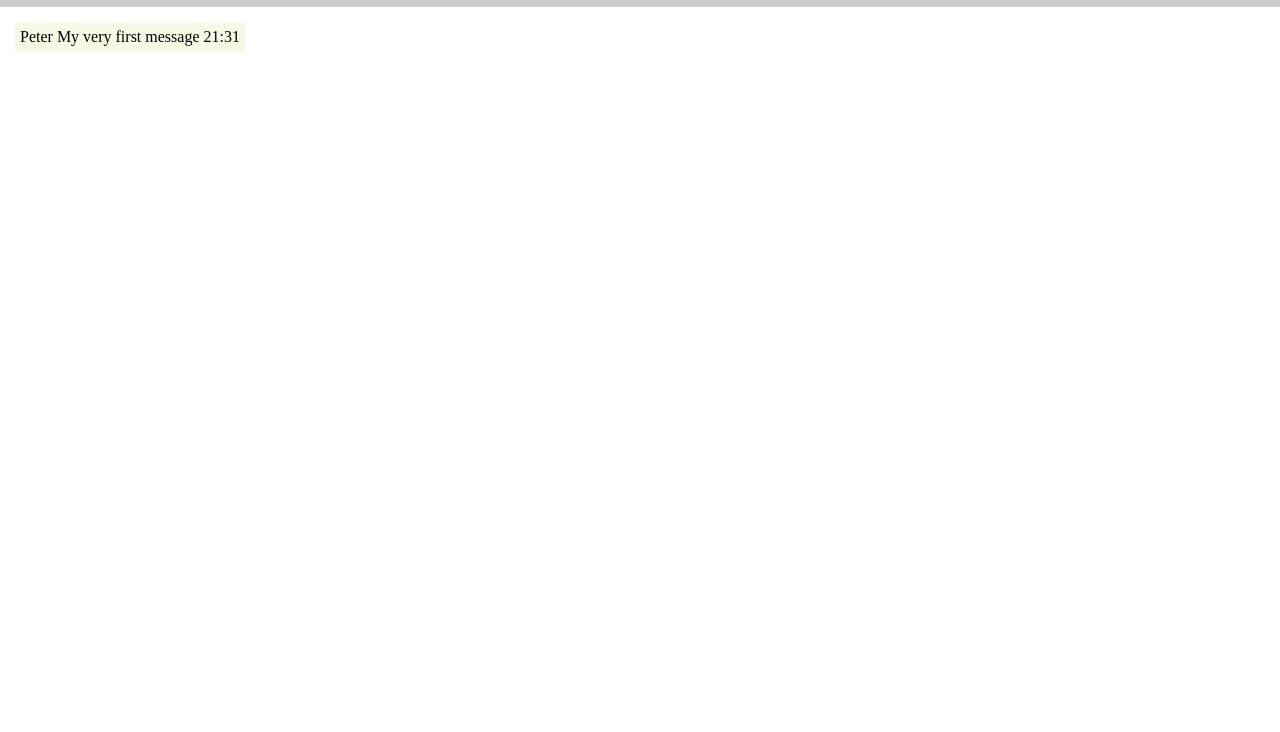
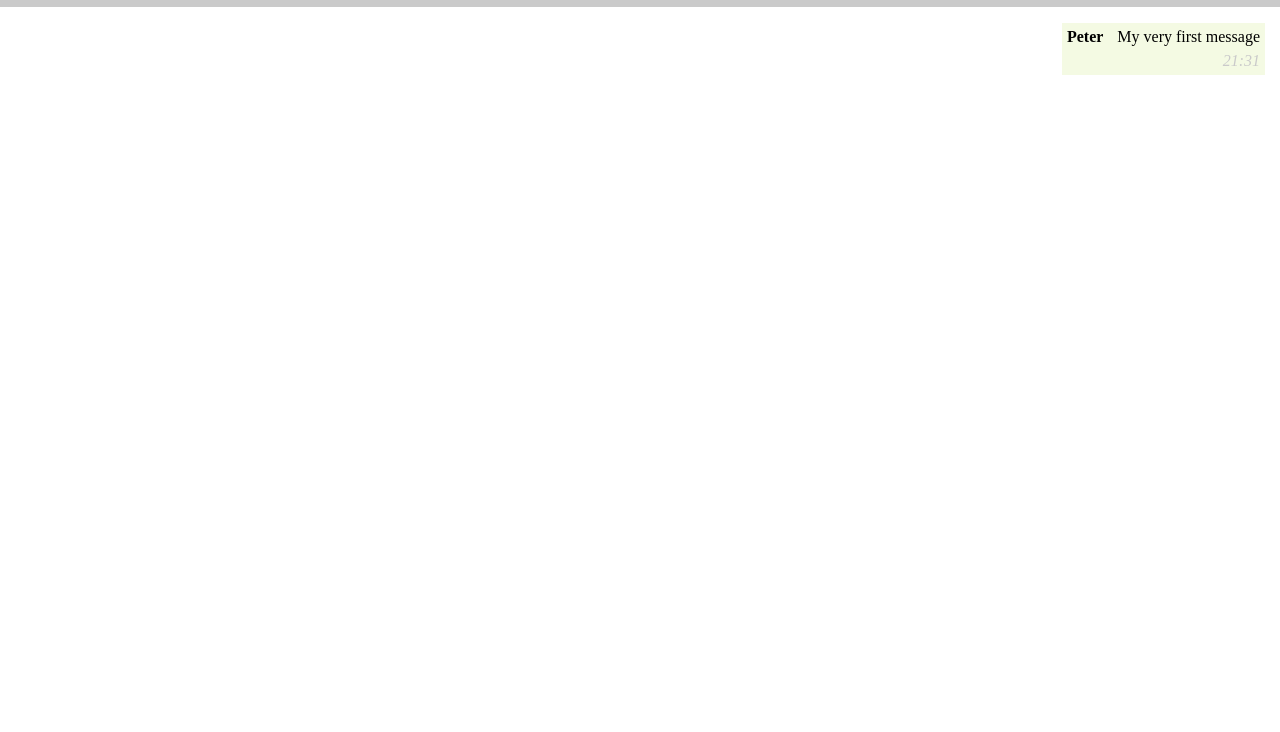
Before and after one commit to millersdev/taste-of-code-code, a plain HTML site: page index.html in a window 1280 px wide. Shown: the part 68-800 px from the top of the page. Drawn offline with nearby package versions, Linux system fonts and the light colour scheme.

Commit message:
my message looks pretty cool now

```diff
--- a/style.css
+++ b/style.css
@@ -19,11 +19,15 @@ header p{
     padding: 0;
 }
 
+/* MY MESSAGE */
+
 .my-message{
     margin-left: 15px;
     margin-right: 15px;
     /* short written */
     margin: 0 15px;
+    margin-bottom: 15px;
+    text-align: right;
 }
 
 .my-message p{
@@ -32,3 +36,17 @@ header p{
     display: inline-block;
     background-color: #F4FAE3;
 }
+
+.my-message p .name{
+    margin-right: 10px;
+    font-weight: bold;
+    margin-right: 10px;
+}
+
+.my-message p .time{
+    margin-left: 10px;
+    font-style: italic;
+    color: #cacaca;
+    display: block;
+    margin-top: 5px;
+}
```
